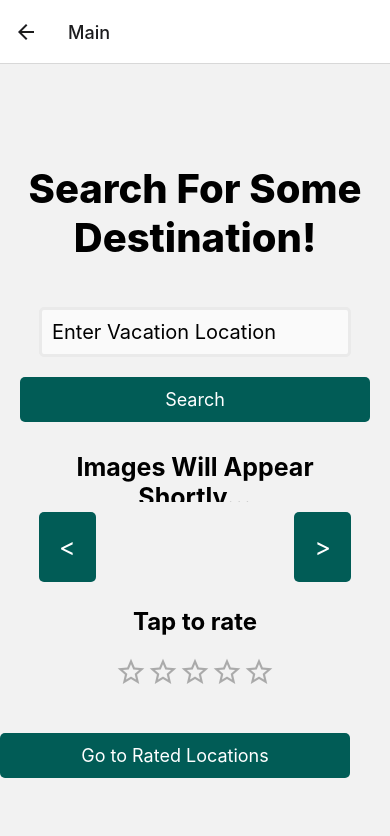
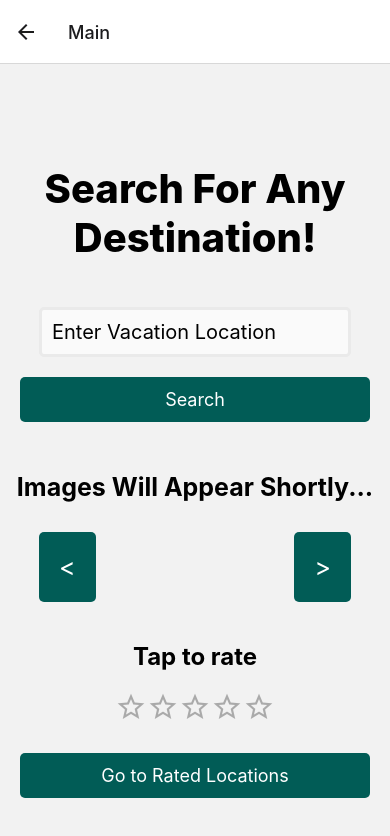
Before and after one commit to TRshaqOat/travelapprepo, a React Native app in the folder travel-app/: screen /Main in a window 390 px wide. Shown: the top 836 px of the page. Built offline with nearby package versions, Linux system fonts and the light colour scheme.

Commit message:
weather show

```diff
--- a/travel-app/Components/Carousel.js
+++ b/travel-app/Components/Carousel.js
@@ -50,7 +50,7 @@ const styles = StyleSheet.create({
     alignItems: "center",
   },
   imageContainer: {
-    width: "80%",
+    width: "100%",
     height: "60%",
     overflow: "hidden",
     borderRadius: 20,
--- a/travel-app/Screens/MainScreen.js
+++ b/travel-app/Screens/MainScreen.js
@@ -85,7 +85,7 @@ const MainScreen = ({ navigation }) => {
 
   return (
     <View>
-      <Text style={styles.searchText}>Search For Some Destination!</Text>
+      <Text style={styles.searchText}>Search For Any Destination!</Text>
       <TextInput
         value={search}
         onChangeText={(text) => setsearch(text)}
@@ -104,6 +104,33 @@ const MainScreen = ({ navigation }) => {
       </TouchableOpacity>
       {/* <Image source={{ uri: url }} style={{ width: 200, height: 200 }} /> */}
       <Carousel imagesArray={imagesArray} />
+
+      {imagesArray.length > 0 ? (
+        <>
+          <View style={styles.weatherInfoSection}>
+            <View style={styles.weatherInfoItem}>
+              <Text style={styles.weatherInfoLabel}>Feels Like</Text>
+              <Text style={styles.weatherInfoValue}>
+                {weatherData.current.feelslike_f}ºF
+              </Text>
+            </View>
+            <View style={styles.weatherInfoItem}>
+              <Text style={styles.weatherInfoLabel}>Actual Temp</Text>
+              <Text style={styles.weatherInfoValue}>
+                {weatherData.current.temp_f}ºF
+              </Text>
+            </View>
+            <View style={styles.weatherInfoItem}>
+              <Text style={styles.weatherInfoLabel}>Precipitation</Text>
+              <Text style={styles.weatherInfoValue}>
+                {weatherData.current.precip_in} inches
+              </Text>
+            </View>
+          </View>
+        </>
+      ) : (
+        <Text></Text>
+      )}
 
       <SafeAreaView style={{ flex: 1 }}>
         <View style={styles.container}>
@@ -159,16 +186,17 @@ const MainScreen = ({ navigation }) => {
           </View>
         </View>
       </SafeAreaView>
-      <Button
-        buttonStyle={styles.mainButtons}
-        title="Go to Rated Locations"
+      <TouchableOpacity
+        style={styles.searchButton}
         onPress={() => {
           navigation.navigate("Rated", {
             ratingNum: starRating,
             location: search,
           });
         }}
-      />
+      >
+        <Text style={styles.searchButtonText}>Go to Rated Locations</Text>
+      </TouchableOpacity>
     </View>
   );
 };
--- a/travel-app/Screens/style.js
+++ b/travel-app/Screens/style.js
@@ -56,6 +56,7 @@ const styles = StyleSheet.create({
     alignItems: "center",
     justifyContent: "center",
     alignSelf: "center",
+    marginBottom: 20,
   },
   searchButtonText: {
     color: "white",
@@ -87,6 +88,8 @@ const styles = StyleSheet.create({
     alignItems: "center",
     fontWeight: "bold",
     marginBottom: 20,
+    marginTop: 20,
+    paddingTop: 10,
   },
   stars: {
     display: "flex",
@@ -105,6 +108,33 @@ const styles = StyleSheet.create({
     marginTop: 10,
     width: 350,
     alignItems: "center",
+    alignSelf: "center",
+  },
+
+  weatherInfoSection: {
+    backgroundColor: "rgba(1, 92, 86, 1)", // Opacity added to the background color
+    borderRadius: 10,
+    padding: 10,
+    marginTop: 20,
+    flexDirection: "row",
+    justifyContent: "space-between",
+    width: "80%",
+    alignSelf: "center",
+  },
+  weatherInfoItem: {
+    flex: 1,
+    alignItems: "center",
+  },
+  weatherInfoLabel: {
+    paddingTop: 10,
+    color: "white",
+    fontSize: 18,
+    fontWeight: "bold",
+  },
+  weatherInfoValue: {
+    paddingBottom: 10,
+    color: "white",
+    fontSize: 20,
   },
 });
 export default styles;
```
